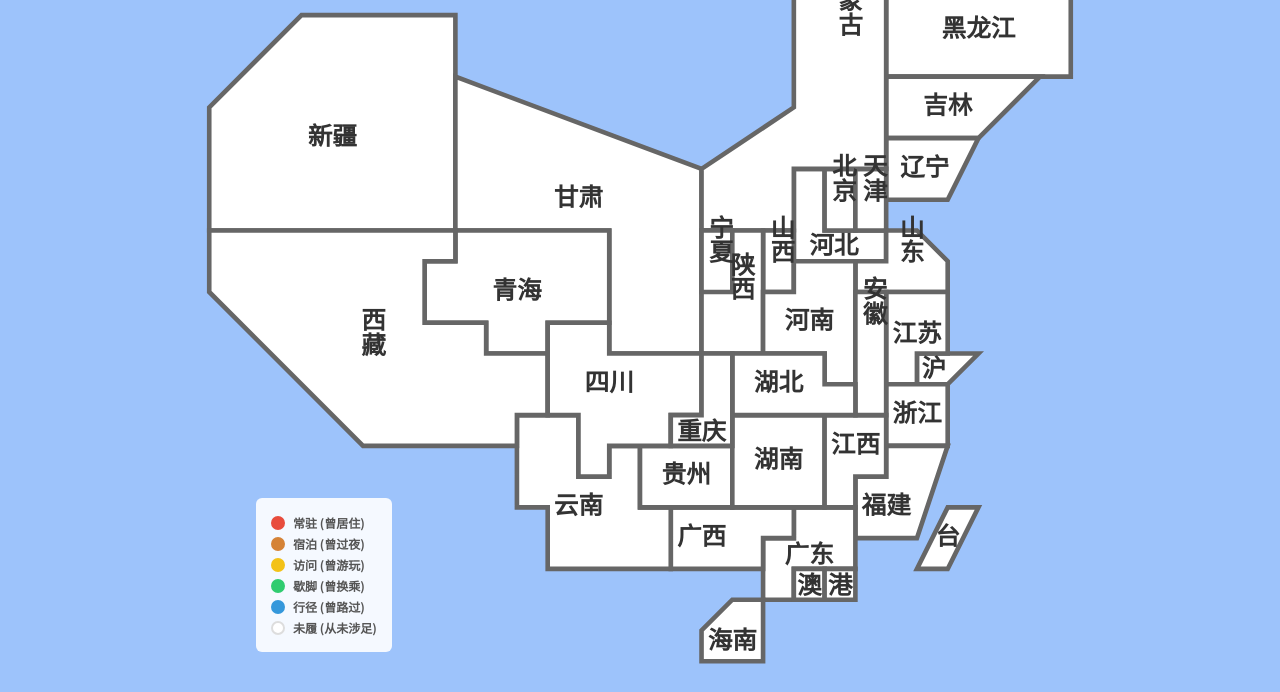
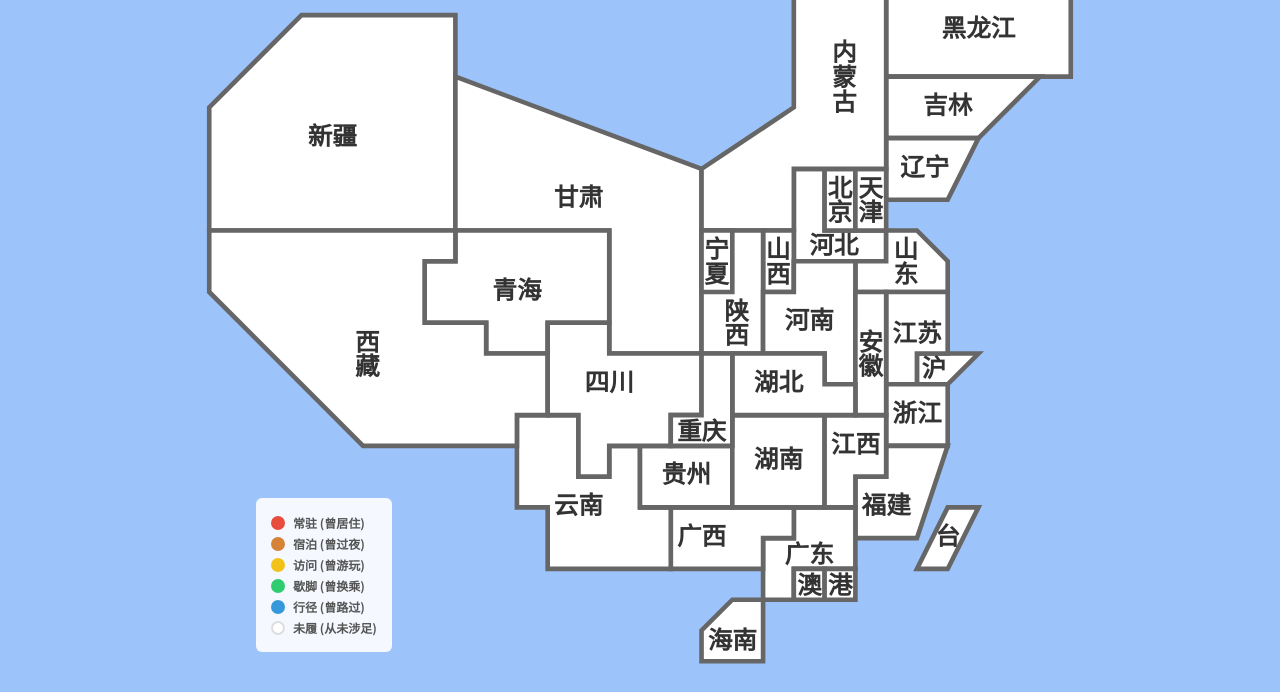
Before and after one commit to SaiOogcn/ChinaEx, a plain HTML site: page index.html in a window 1280 px wide. Shown: the part 108-800 px from the top of the page. Drawn offline with Linux system fonts and the light colour scheme.

Commit message:
改回原效果

```diff
--- a/index.html
+++ b/index.html
@@ -110,9 +110,9 @@
                     <text x="5" y="9" data-place="新疆">新疆</text>
                     <text x="13" y="11" data-place="甘肃">甘肃</text>
                     <text x="21.3" y="12.55" data-place="河北">河北</text>
-                    <text x="21.5" y="10.3" data-place="北京" class="vertical">北京</text>
-                    <text x="22.5" y="10.3" data-place="天津" class="vertical">天津</text>
-                    <text x="23.7" y="12.3" data-place="山东" class="vertical">山东</text>
+                    <text x="21.35" y="11" data-place="北京"style="writing-mode: vertical-rl;">北京</text>
+                    <text x="22.35" y="11" data-place="天津"style="writing-mode: vertical-rl;">天津</text>
+                    <text x="23.5" y="13" data-place="山东"style="writing-mode: vertical-rl;">山东</text>
                     <text x="24.55" y="16.55" data-place="上海">沪</text>
                     <text x="24" y="15.4" data-place="江苏">江苏</text>
                     <text x="24" y="18" data-place="浙江">浙江</text>
@@ -126,18 +126,18 @@
                     <text x="19.5" y="19.5" data-place="湖南">湖南</text>
                     <text x="22" y="19" data-place="江西">江西</text>
                     <text x="11" y="14" data-place="青海">青海</text>
-                    <text x="6.2" y="15.3" data-place="西藏" class="vertical">西藏</text>
-                    <text x="21.7" y="4.5" data-place="内蒙古" class="vertical">内蒙古</text>
+                    <text x="6" y="16" data-place="西藏"style="writing-mode: vertical-rl;">西藏</text>
+                    <text x="21.5" y="7" data-place="内蒙古" style="writing-mode: vertical-rl;">内蒙古</text>
                     <text x="14" y="17" data-place="四川">四川</text>
-                    <text x="19.5" y="12.3" data-place="山西" class="vertical">山西</text>
-                    <text x="18.2" y="13.5" data-place="陕西" class="vertical">陕西</text>
+                    <text x="19.35" y="13" data-place="山西"style="writing-mode: vertical-rl;">山西</text>
+                    <text x="18" y="15" data-place="陕西"style="writing-mode: vertical-rl;">陕西</text>
                     <text x="20.5" y="15" data-place="河南">河南</text>
-                    <text x="22.5" y="14.3" data-place="安徽" class="vertical">安徽</text>
+                    <text x="22.35" y="16" data-place="安徽"style="writing-mode: vertical-rl;">安徽</text>
                     <text x="19.5" y="17" data-place="湖北">湖北</text>
                     <text x="17" y="18.6" data-place="重庆">重庆</text>
                     <text x="25" y="22" data-place="台湾">台</text>
                     <text x="18" y="25.4" data-place="海南">海南</text>
-                    <text x="17.5" y="12.3" data-place="宁夏" class="vertical">宁夏</text>
+                    <text x="17.35" y="13" data-place="宁夏"style="writing-mode: vertical-rl;">宁夏</text>
                 </g>
             </svg>
 
--- a/main.css
+++ b/main.css
@@ -112,13 +112,6 @@ html, body {
     text-anchor: middle;
     dominant-baseline: middle;
     font-weight: 700;
-}
-
-/* 竖排文字 - 使用 transform 实现跨浏览器兼容 */
-.labels text.vertical {
-    writing-mode: vertical-rl;
-    /* Safari 兼容：使用 transform 作为备选 */
-    -webkit-writing-mode: vertical-rl;
 }
 
 /* 选择表单 */
--- a/main.js
+++ b/main.js
@@ -393,7 +393,6 @@
             .province.red { fill: #e84c3d; }
             #label text, .labels text { font-size: 0.8px; fill: #333; font-family: sans-serif; font-weight: 700; text-anchor: middle; dominant-baseline: middle; }
             text { font-size: 0.8px; fill: #333; font-family: sans-serif; font-weight: 700; text-anchor: middle; dominant-baseline: middle; }
-            .labels text.vertical { writing-mode: vertical-rl; -webkit-writing-mode: vertical-rl; }
         `;
         svgClone.insertBefore(styleElement, svgClone.firstChild);
 
```
Also changed, not shown: shanghaipath.txt (added, +1 -0 lines).
